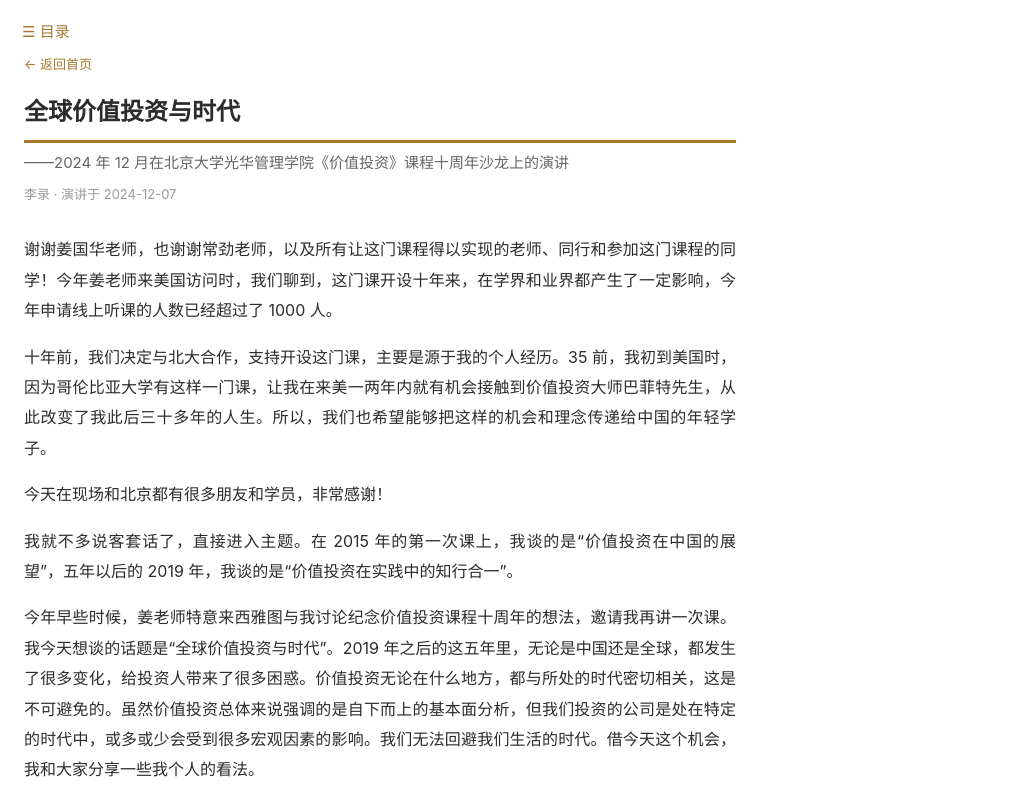
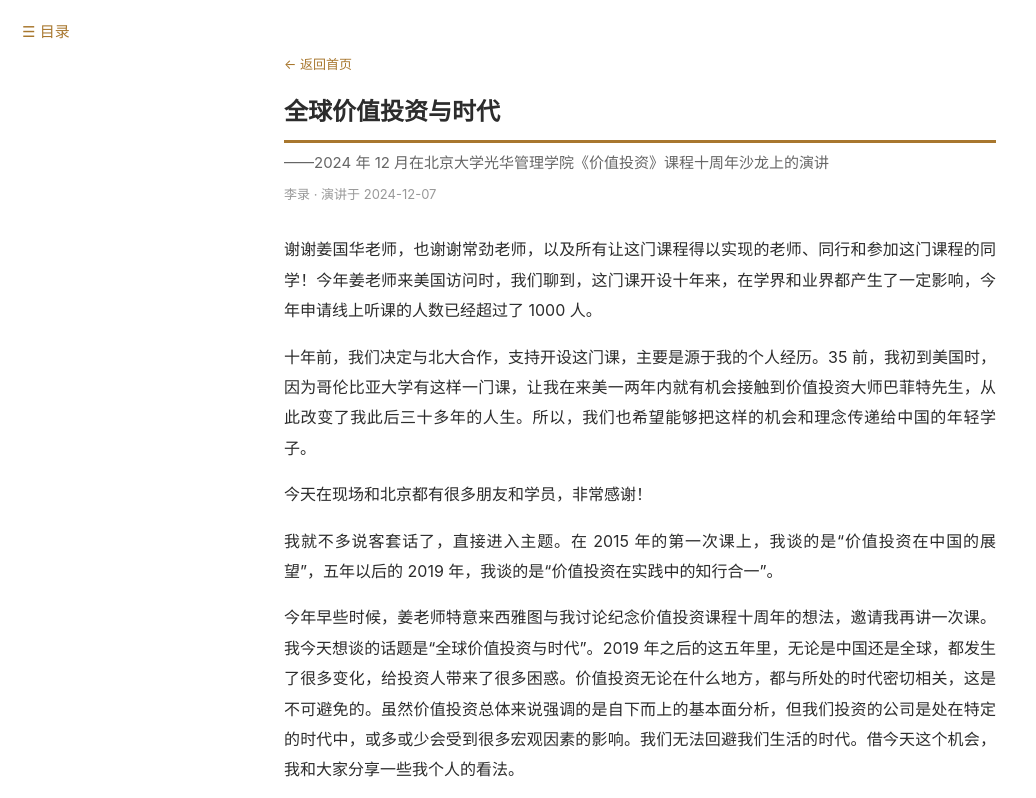
Before and after one commit to ChenXiangloong/financial-report, a plain HTML site: page global_value_investing_2024/index.html in a window 1280 px wide. Both pictures are taken after a click on the button "⟨ 收起". Shown: the top 798 px of the page, without its empty margins (0-1036 px from the left). Drawn offline with Linux system fonts and the light colour scheme.

Commit message:
global_value_investing_2024: 收起目录时正文水平居中；首页卡片日期补时间与其他入口对齐

```diff
--- a/global_value_investing_2024/index.html
+++ b/global_value_investing_2024/index.html
@@ -53,7 +53,7 @@ p{margin:0 0 16px;font-size:16px;text-align:justify;text-justify:inter-ideograph
 
 @media (min-width:980px){
   body:not(.toc-collapsed) .content{margin-left:300px;margin-right:auto;}
-  body.toc-collapsed .content{margin-left:0;margin-right:auto;}
+  body.toc-collapsed .content{margin:0 auto;}
 }
 @media (max-width:979px){
   body:not(.toc-collapsed) .toc-overlay{display:block;}
```
Also changed, not shown: index.html (+1 -1 lines).
